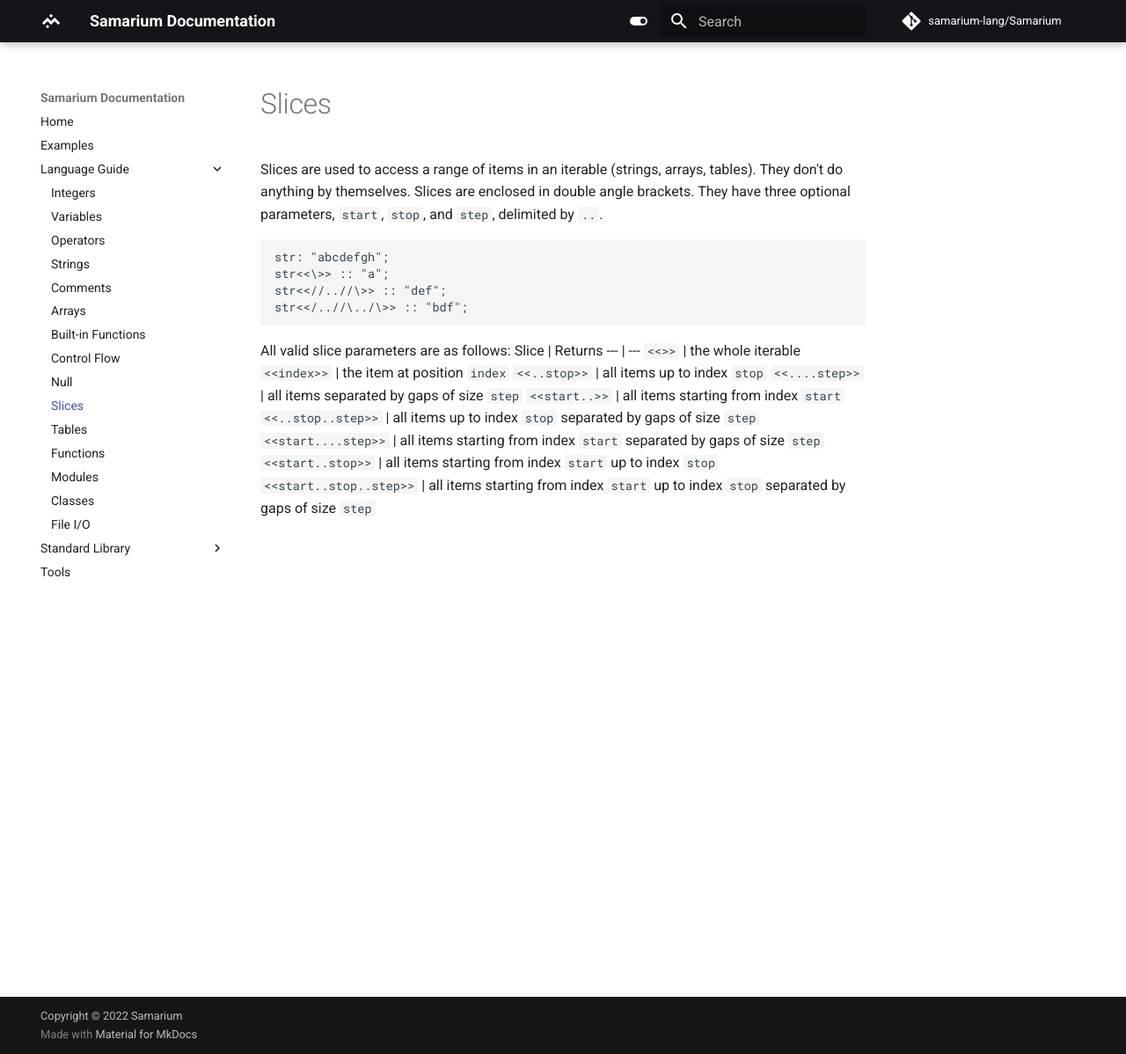
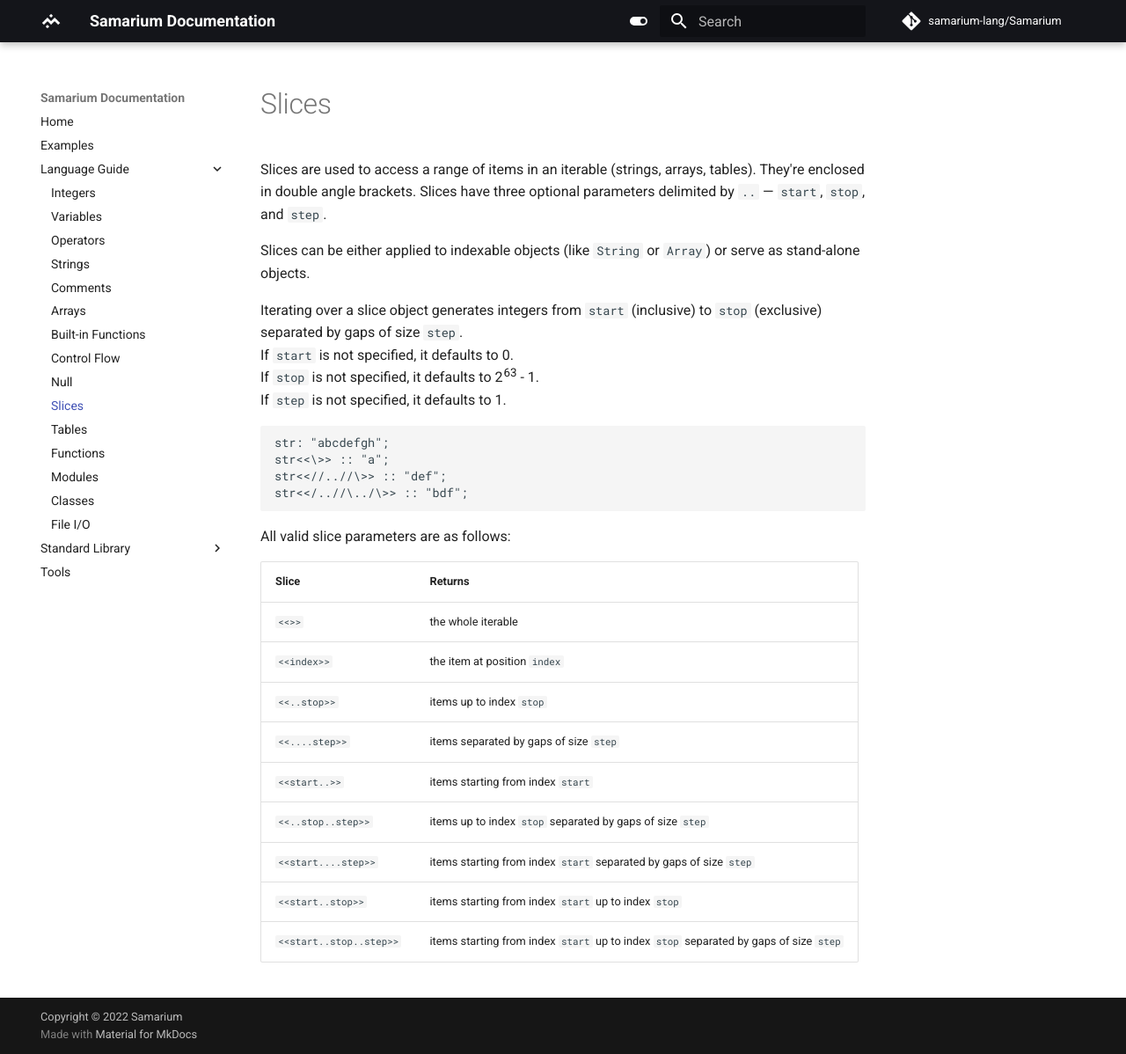
Before and after one commit to samarium-lang/Samarium, an MkDocs documentation site: the page built from docs/slices.md, in a window 1280 px wide and 1198 px high. Shown: the whole window at 88% size. Built offline with MkDocs 1.6.1 and Material for MkDocs 9.7.7, drawn with Linux system fonts in a browser that asks for light colours; comment, search, counter and statistics services are not loaded.

Commit message:
(docs) Added slices as ranges

````diff
--- a/docs/slices.md
+++ b/docs/slices.md
@@ -1,9 +1,15 @@
 # Slices
 
 Slices are used to access a range of items in an iterable (strings, arrays, tables).
-They don't do anything by themselves.
-Slices are enclosed in double angle brackets.
-They have three optional parameters, `start`, `stop`, and `step`, delimited by `..`.
+They're enclosed in double angle brackets.
+Slices have three optional parameters delimited by `..` — `start`, `stop`, and `step`.
+
+Slices can be either applied to indexable objects (like `String` or `Array`) or serve as stand-alone objects.
+
+Iterating over a slice object generates integers from `start` (inclusive) to `stop` (exclusive) separated by gaps of size `step`.
+If `start` is not specified, it defaults to 0.
+If `stop` is not specified, it defaults to 2<sup>63</sup> - 1.
+If `step` is not specified, it defaults to 1.
 
 ```sm
 str: "abcdefgh";
@@ -13,14 +19,15 @@
 ```
 
 All valid slice parameters are as follows:
+
 Slice                   | Returns
 ---                     | ---
 `<<>>`                  | the whole iterable
 `<<index>>`             | the item at position `index`
-`<<..stop>>`            | all items up to index `stop`
-`<<....step>>`          | all items separated by gaps of size `step`
-`<<start..>>`           | all items starting from index `start`
-`<<..stop..step>>`      | all items up to index `stop` separated by gaps of size `step`
-`<<start....step>>`     | all items starting from index `start` separated by gaps of size `step`
-`<<start..stop>>`       | all items starting from index `start` up to index `stop`
-`<<start..stop..step>>` | all items starting from index `start` up to index `stop` separated by gaps of size `step`
+`<<..stop>>`            | items up to index `stop`
+`<<....step>>`          | items separated by gaps of size `step`
+`<<start..>>`           | items starting from index `start`
+`<<..stop..step>>`      | items up to index `stop` separated by gaps of size `step`
+`<<start....step>>`     | items starting from index `start` separated by gaps of size `step`
+`<<start..stop>>`       | items starting from index `start` up to index `stop`
+`<<start..stop..step>>` | items starting from index `start` up to index `stop` separated by gaps of size `step`
````
